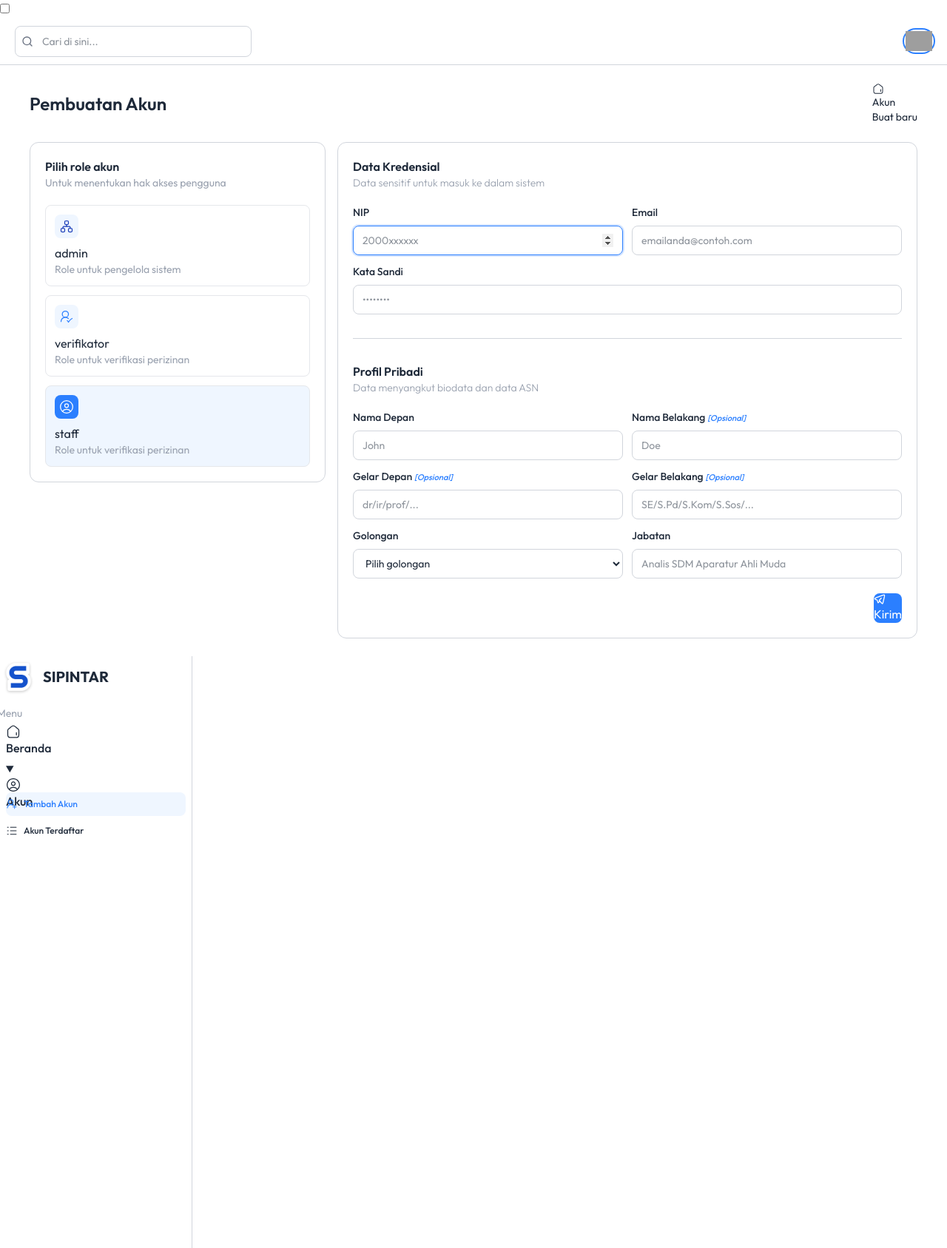
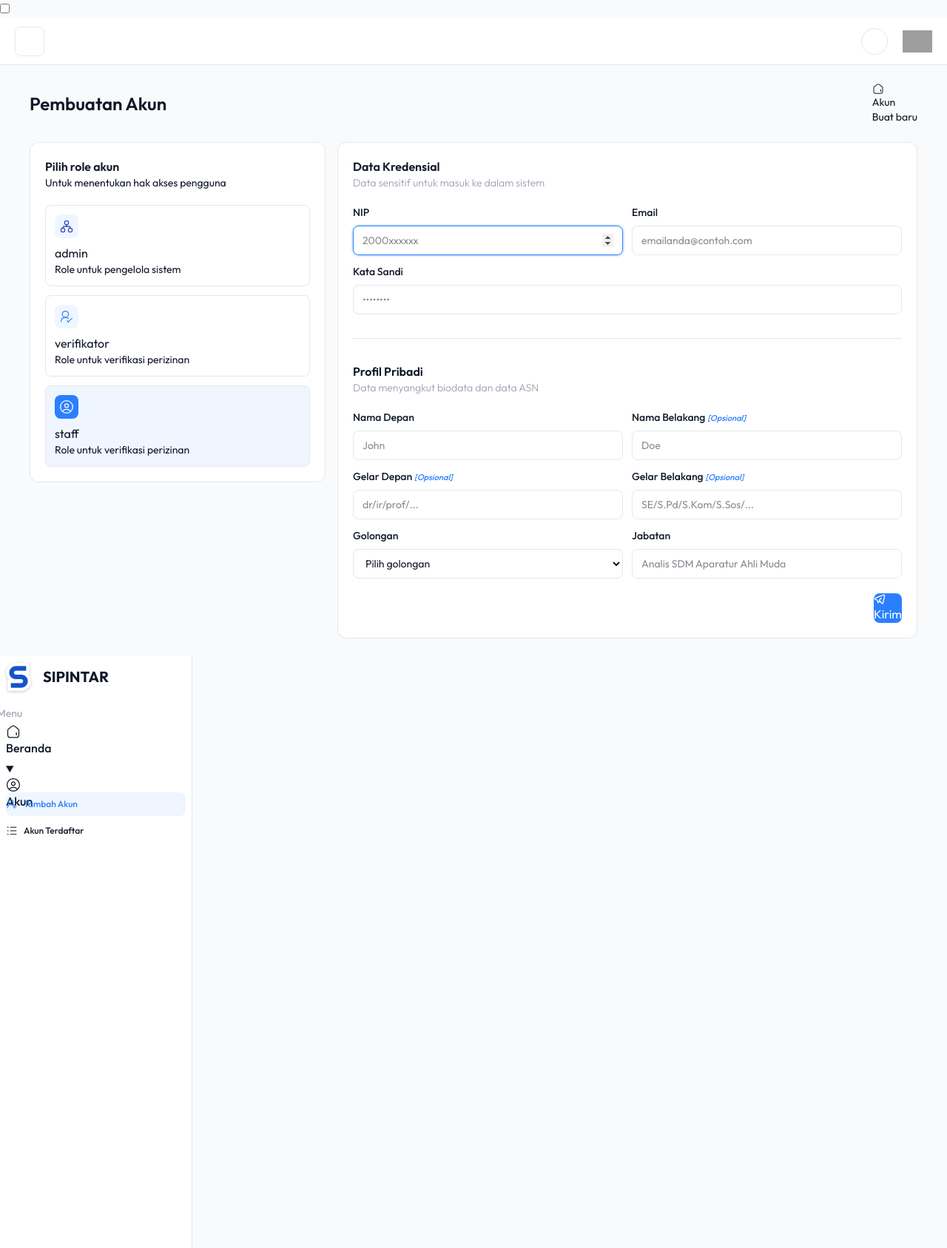
Before and after one commit to feri-yanto/SIPINTAR_Backend, a Django app: page /account/new-account in a window 1280 px wide. Shown: the whole page at 74% size. Run offline with Django 5.2, Linux system fonts and the light colour scheme; some libraries are stand-ins or nearby versions; grey boxes are pictures that could not be loaded.

Commit message:
perbaikan ui

```diff
--- a/templates/components/navbar.html
+++ b/templates/components/navbar.html
@@ -1,51 +1,50 @@
 <nav class="min-h-16 flex items-center justify-between px-5 py-2 sticky top-0 z-5 bg-background border-b border-border">
-  <div class="lg:hidden">
-    <label for="app-drawer" class="btn btn-square btn-outline rounded-lg border border-border hover:bg-base-200 [&>svg]:size-4">
-      <svg xmlns="http://www.w3.org/2000/svg" viewBox="0 0 24 24" width="24" height="24" color="currentColor" fill="none" stroke="currentColor" stroke-width="2" stroke-linecap="round" stroke-linejoin="round">
-        <path d="M10 5L20 5"></path>
-        <path d="M4 12L20 12"></path>
-        <path d="M4 19L14 19"></path>
-      </svg>
-    </label>
+  <div>
+    <!-- Menu for open/close sidebar -->
+    <label for="app-drawer" class="size-10 inline-flex items-center justify-center rounded-lg bg-transparent border border-border text-base font-semibold text-gray-500 dark:text-gray-400 hover:bg-gray-50 dark:hover:bg-gray-800 hover:text-foreground"><i class="hgi hgi-stroke hgi-rounded hgi-menu-03"></i></label>
+    <!-- End Menu for open/close sidebar -->
   </div>
-  <div class="relative group basis-xs pl-9 pr-3 rounded-lg border border-border text-sm max-sm:max-w-45 [&>svg]:first:size-4 [&>svg]:first:text-gray-500 has-focus-visible:border-blue-500 has-focus-visible:ring-2 has-focus-visible:ring-blue-500/20">
-    <svg xmlns="http://www.w3.org/2000/svg" viewBox="0 0 24 24" width="24" height="24" color="currentColor" fill="none" stroke="currentColor" stroke-width="2" stroke-linecap="round" stroke-linejoin="round" class="absolute left-2 top-1/2 -translate-y-1/2">
-      <path d="M17 17L21 21"></path>
-      <path d="M19 11C19 6.58172 15.4183 3 11 3C6.58172 3 3 6.58172 3 11C3 15.4183 6.58172 19 11 19C15.4183 19 19 15.4183 19 11Z"></path>
-    </svg>
-    <input type="text" name="search" id="id_search" placeholder="Cari di sini..." class="w-full h-10 border-none outline-none" />
+
+  <div class="flex items-center gap-x-5">
+    <div>
+      <button type="button" class="size-9 inline-flex items-center justify-center rounded-full bg-transparent border border-border text-sm font-semibold text-gray-500 dark:text-gray-400 hover:bg-gray-50 dark:hover:bg-gray-800 hover:text-foreground"><i class="hgi hgi-stroke hgi-rounded hgi-moon-02"></i></button>
     </div>
+
+    <!-- Avatar with dropdown -->
     <button popovertarget="popover-profile" style="anchor-name:--anchor-profile">
       <div class="avatar">
-      <div class="w-9 rounded-full ring-2 ring-offset-2 ring-blue-500">
+        <div class="w-10 rounded-full">
           <img alt="Tailwind-CSS-Avatar-component" src="https://img.daisyui.com/images/profile/demo/spiderperson@192.webp" />
         </div>
       </div>
     </button>
-  <ul class="dropdown menu w-45 mt-2 mr-4 rounded-box bg-background border border-border shadow-lg" popover id="popover-profile" style="position-anchor:--anchor-profile">
+    <ul class="dropdown menu w-55 mt-2 mr-4 p-0 rounded-box bg-background text-base border border-border shadow-lg" popover id="popover-profile" style="position-anchor:--anchor-profile">
+      <li class="px-3 py-2">
+        <div class="pointer-events-none gap-0">
+          <p class="col-span-full truncate">Feriyanto</p>
+          <div class="badge badge-xs badge-soft badge-secondary rounded px-2">Admin</div>
+          <p class="col-span-full text-sm text-gray-500 truncate dark:text-gray-400">feriiiyanto.i7@gmail.com</p>
+        </div>
+      </li>
+      <hr class="border-t-border" />
+      <li class="px-3 py-2">
+        <ul class="ms-0 ps-0 [&_a]:gap-x-3 [&_a>i:first-child]:text-xl">
           <li>
-      <a>
-        {% if request.user.is_authenticated %}
-          {{ request.user.profile.first_name }}
-        {% else %}
-          Profile
-        {% endif %}
-      </a>
+            <a href="" class="dark:hover:bg-white/5"><i class="hgi hgi-stroke hgi-rounded hgi-user-circle"></i> <span>Profil</span></a>
           </li>
           <li>
-      <a>Item 2</a>
+            <a href="" class="dark:hover:bg-white/5"><i class="hgi hgi-stroke hgi-rounded hgi-circle-question-mark"></i> <span>Bantuan</span></a>
           </li>
-    <hr class="my-2 border-t-border" />
-    <li>
-      <form action="{% url 'auth:logout' %}" method="post" class="auto-cols-fr hover:bg-red-500/10 text-red-500">
+        </ul>
+      </li>
+      <hr class="border-t-border" />
+      <li class="px-3 py-2">
+        <form action="{% url 'auth:logout' %}" method="post" class="auto-cols-fr gap-x-3 hover:bg-red-50 text-red-500 dark:hover:bg-red-500/10">
           {% csrf_token %}
-        <button type="submit" class="flex items-center gap-x-2 cursor-pointer [&>svg]:size-5">
-          <svg xmlns="http://www.w3.org/2000/svg" viewBox="0 0 24 24" width="24" height="24" color="currentColor" fill="none" stroke="currentColor" stroke-width="1.5" stroke-linecap="round" stroke-linejoin="round">
-            <path d="M15.5 8.04045C15.4588 6.87972 15.3216 6.15451 14.8645 5.58671C14.2114 4.77536 13.0944 4.52064 10.8605 4.01121L9.85915 3.78286C6.4649 3.00882 4.76777 2.6218 3.63388 3.51317C2.5 4.40454 2.5 6.1257 2.5 9.56803V14.432C2.5 17.8743 2.5 19.5955 3.63388 20.4868C4.76777 21.3782 6.4649 20.9912 9.85915 20.2171L10.8605 19.9888C13.0944 19.4794 14.2114 19.2246 14.8645 18.4133C15.3216 17.8455 15.4588 17.1203 15.5 15.9595"></path>
-            <path d="M18.5 9.01172C18.5 9.01172 21.5 11.2212 21.5 12.0117C21.5 12.8023 18.5 15.0117 18.5 15.0117M21 12.0117H8.49998"></path>
-          </svg>Keluar
-        </button>
+          <button type="submit" class="flex items-center gap-x-2 cursor-pointer"><i class="hgi hgi-stroke hgi-rounded hgi-logout-01 text-xl"></i> <span>Keluar</span></button>
         </form>
       </li>
     </ul>
+    <!-- End Avatar with dropdown -->
+  </div>
 </nav>
--- a/templates/layouts/base.html
+++ b/templates/layouts/base.html
@@ -4,7 +4,7 @@
 <html lang="id">
   {% include './head.html' %}
 
-  <body class="min-h-dvh bg-base-200 font-outfit text-foreground antialiased">
+  <body class="min-h-dvh bg-base-background text-foreground font-outfit antialiased">
     {% block content_wrapper %}
       <div class="drawer lg:drawer-open">
         <input id="app-drawer" type="checkbox" class="drawer-toggle" />
--- a/templates/layouts/head.html
+++ b/templates/layouts/head.html
@@ -12,21 +12,31 @@
 
   <script src="https://cdn.jsdelivr.net/npm/@tailwindcss/browser@4"></script>
   <link href="https://cdn.jsdelivr.net/npm/daisyui@5" rel="stylesheet" type="text/css" />
+  <link rel="stylesheet" href="https://use.hugeicons.com/font/icons.css" />
 
   <style type="text/tailwindcss">
-    @theme {
+    @custom-variant dark (&:where(.dark, .dark *));
+
+    @theme inline {
       --font-outfit: 'Outfit', sans-serif;
+      --color-base-background: var(--base-background);
       --color-background: var(--background);
       --color-foreground: var(--foreground);
-      --color-sub-text: var(--sub-text);
       --color-border: var(--border);
     }
 
     :root {
-      --background: rgb(255, 255, 255);
-      --foreground: oklch(27.8% 0.033 256.848);
-      --border: oklch(87.2% 0.01 258.338);
-      --sub-text: oklch(70.7% 0.022 261.325);
+      --base-background: oklch(98.5% 0.002 247.839);
+      --background: oklch(100% 0 0);
+      --foreground: oklch(21% 0.034 264.665);
+      --border: oklch(92.8% 0.006 264.531);
+    }
+
+    .dark {
+      --base-background: oklch(21% 0.034 264.665);
+      --background: oklch(21% 0.034 264.665);
+      --foreground: oklch(100% 0 0);
+      --border: oklch(37.3% 0.034 259.733);
     }
   </style>
 
```
Lines whose indentation alone changed are shown as unchanged.
